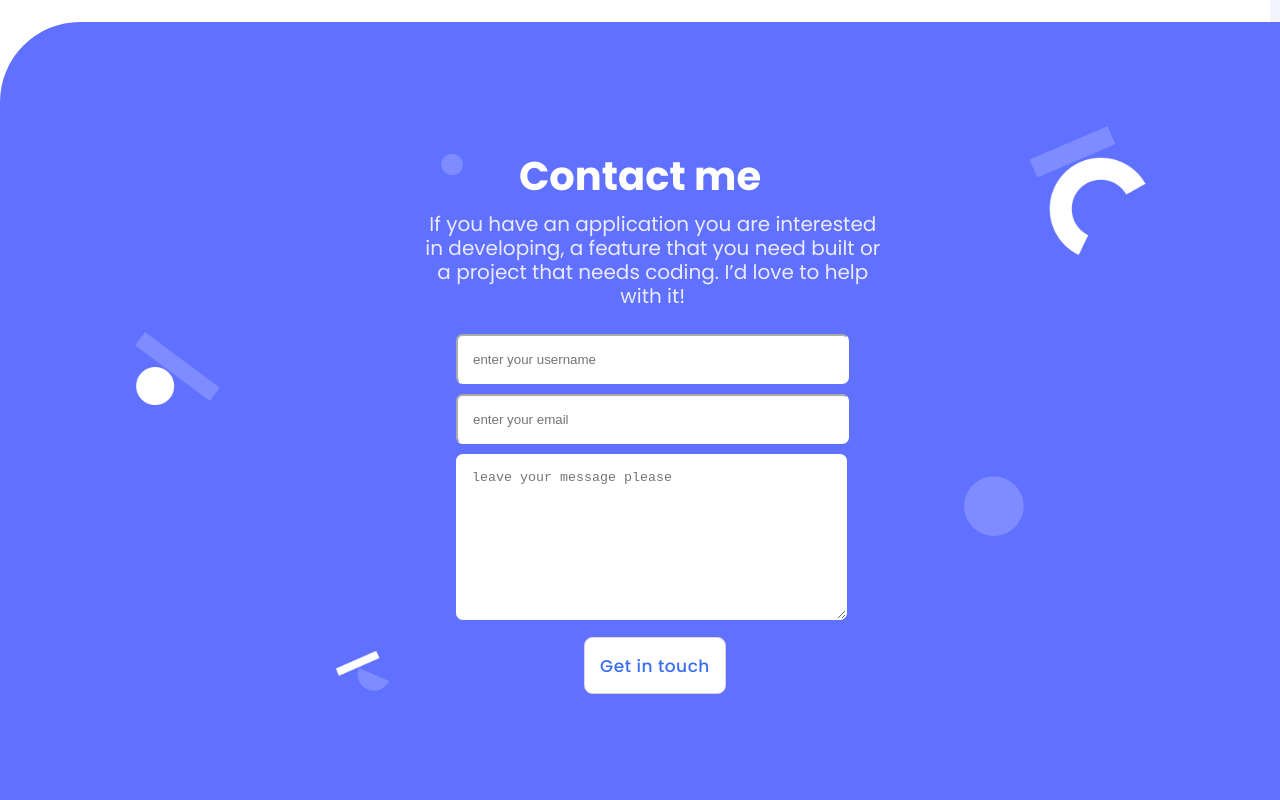
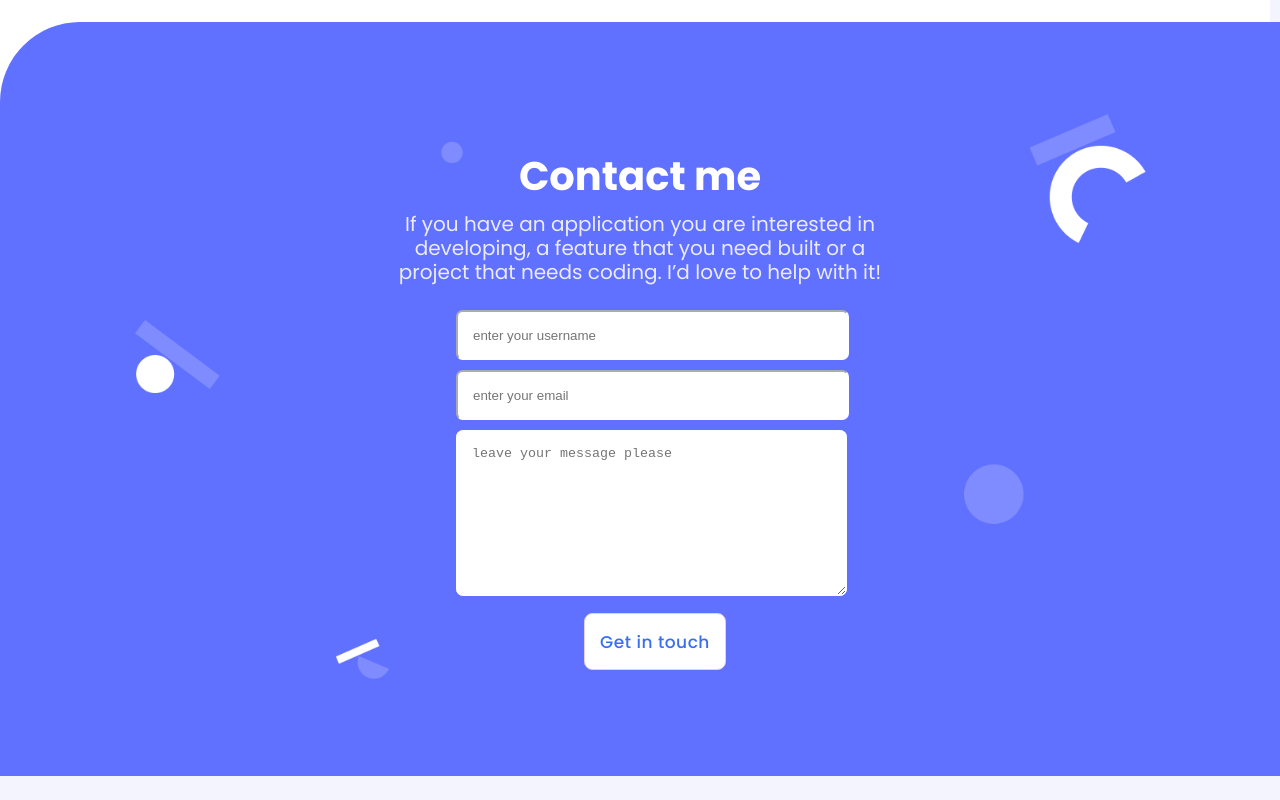
Before and after one commit to Etsubdink-Demeke/portifolio-setup-desktop-version, a website: page index.html in a window 1280 px wide. Shown: the part 4773-5573 px from the top of the page. After the commit the page ends 5549 px from the top, so only its background shows below. Drawn offline with Linux system fonts and the light colour scheme.

Commit message:
update index.html and style.css and fix horizontal scroll

```diff
--- a/styles.css
+++ b/styles.css
@@ -475,7 +475,6 @@ ul.dropdown {
   font-size: 20px;
   text-align: center;
   color: #ebebff;
-  padding-left: 5%;
   margin: 2%;
 }
 
```
